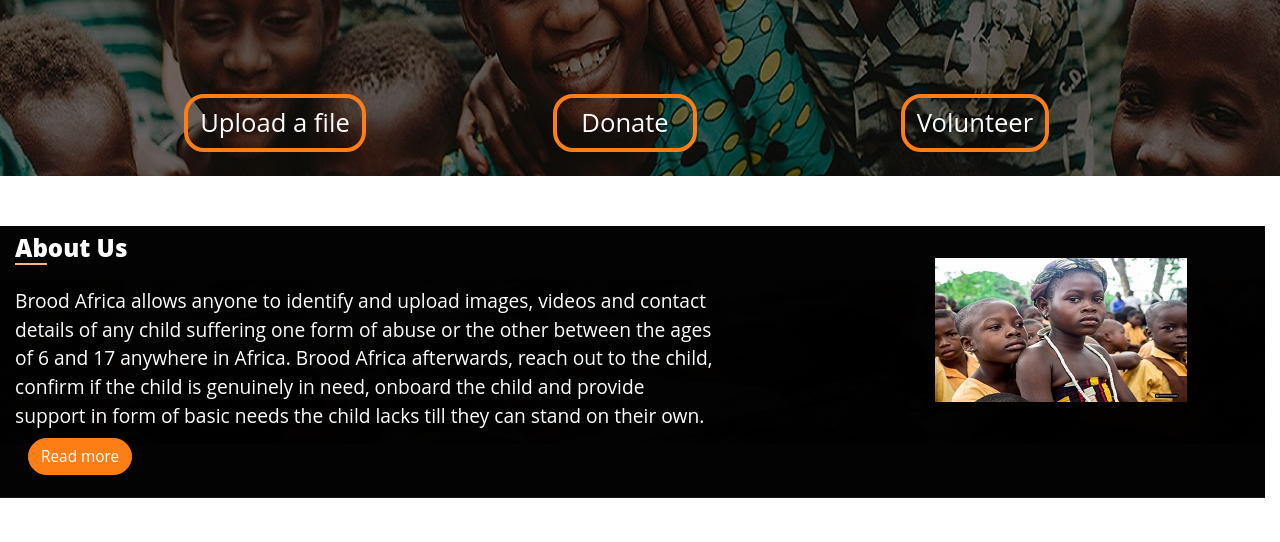
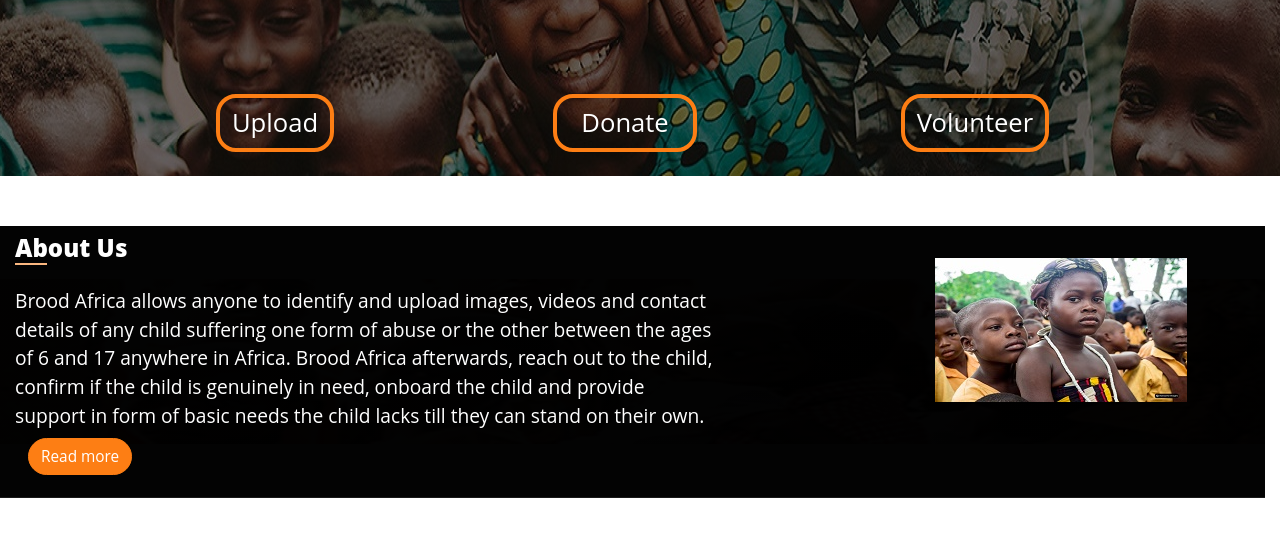
Before and after one commit to pelumy/Brood-Africa, a plain HTML site: page home.html in a window 1280 px wide. Shown: the part 258-800 px from the top of the page. Drawn offline with Linux system fonts and the light colour scheme.

Commit message:
Update home.html

```diff
--- a/home.html
+++ b/home.html
@@ -73,7 +73,7 @@
                         <p class="text-center">
 
                             <a href="upload.html" class="btn transparent-deep-orange-btn " style="font-size: 2vw;">
-                                Upload a file
+                                Upload
                             </a>
                         </p>
                     </div>
```
